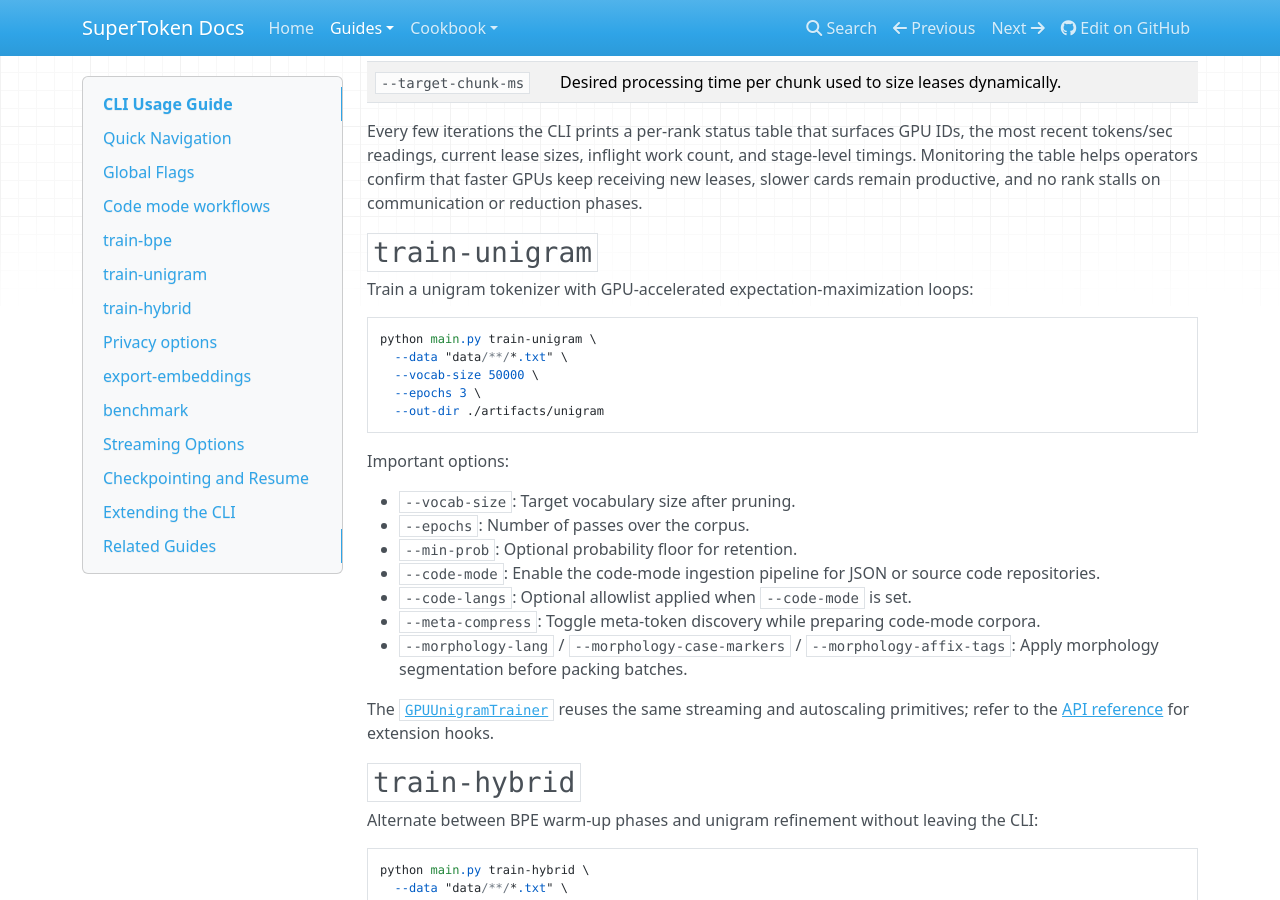
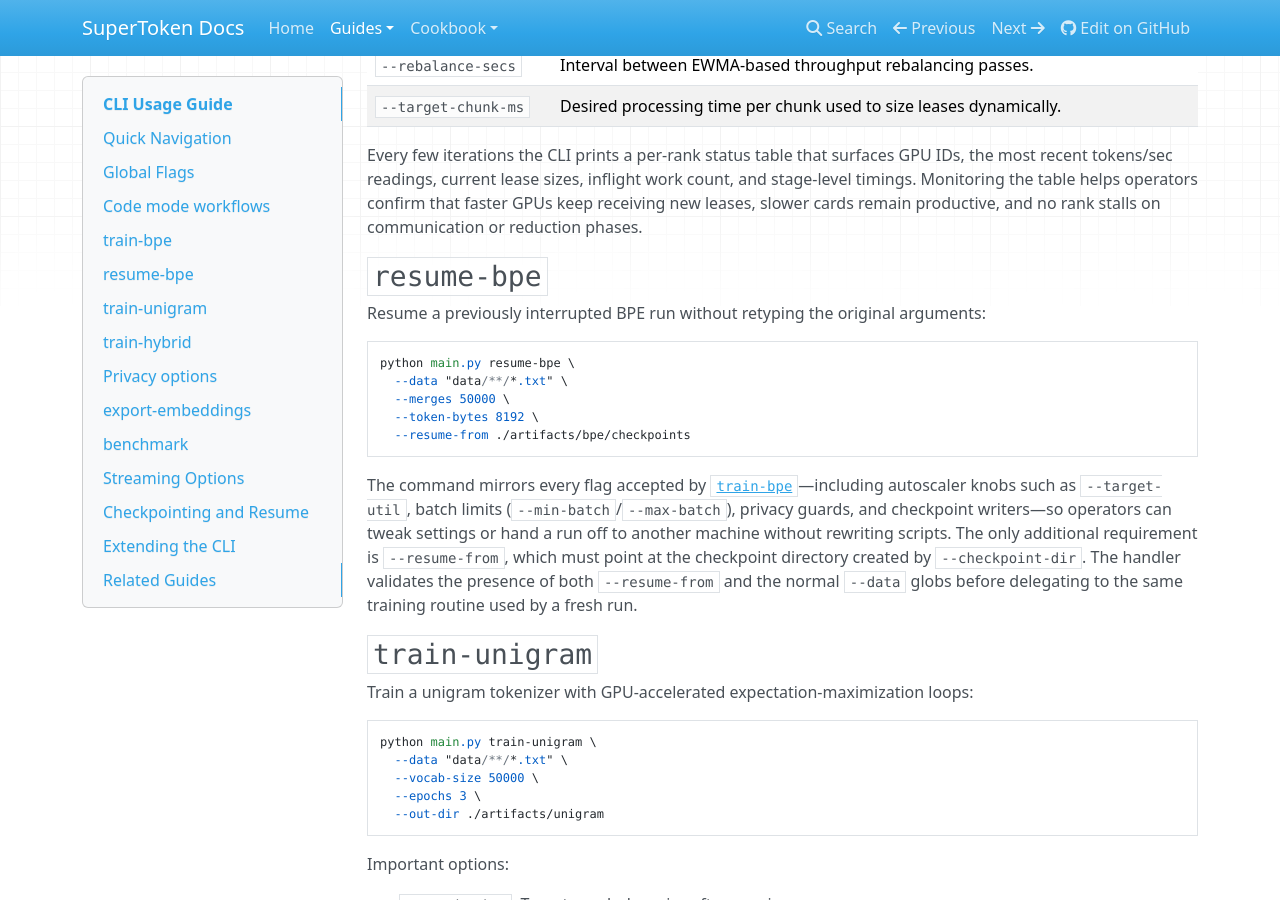
Before and after one commit to hackall360/SuperToken, an MkDocs documentation site: the page built from docs/cli.md, in a window 1280 px wide and 900 px high, scrolled down 2652 px. Built offline with MkDocs 1.6.1, drawn with Linux system fonts in a browser that asks for light colours; nearby versions of some CDN libraries; some of the changed text lies outside the part shown.

Commit message:
Add resume-bpe CLI subcommand

````diff
--- a/docs/cli.md
+++ b/docs/cli.md
@@ -6,6 +6,7 @@ SuperToken ships a single `main.py` entry point that exposes tokenizer training
 - [Global flags](#global-flags)
 - [Code mode workflows](#code-mode-workflows)
 - [`train-bpe`](#train-bpe)
+- [`resume-bpe`](#resume-bpe)
 - [`train-unigram`](#train-unigram)
 - [`train-hybrid`](#train-hybrid)
 - [Privacy options](#privacy-options)
@@ -92,6 +93,20 @@ The additional flags configure the distributed runtime:
 | `--target-chunk-ms` | Desired processing time per chunk used to size leases dynamically. |
 
 Every few iterations the CLI prints a per-rank status table that surfaces GPU IDs, the most recent tokens/sec readings, current lease sizes, inflight work count, and stage-level timings. Monitoring the table helps operators confirm that faster GPUs keep receiving new leases, slower cards remain productive, and no rank stalls on communication or reduction phases.
+
+## `resume-bpe`
+
+Resume a previously interrupted BPE run without retyping the original arguments:
+
+```bash
+python main.py resume-bpe \
+  --data "data/**/*.txt" \
+  --merges 50000 \
+  --token-bytes 8192 \
+  --resume-from ./artifacts/bpe/checkpoints
+```
+
+The command mirrors every flag accepted by [`train-bpe`](#train-bpe)—including autoscaler knobs such as `--target-util`, batch limits (`--min-batch`/`--max-batch`), privacy guards, and checkpoint writers—so operators can tweak settings or hand a run off to another machine without rewriting scripts. The only additional requirement is `--resume-from`, which must point at the checkpoint directory created by `--checkpoint-dir`. The handler validates the presence of both `--resume-from` and the normal `--data` globs before delegating to the same training routine used by a fresh run.
 
 ## `train-unigram`
 Train a unigram tokenizer with GPU-accelerated expectation-maximization loops:
@@ -209,7 +224,7 @@ Both trainers support checkpointing so long-running runs can survive interruptio
 - `--checkpoint-every`: Step interval between snapshots.
 - `--resume-from`: Restore the latest checkpoint from a directory.
 
-When resuming, the CLI rebuilds trainers, reloads autoscaler state, and seeks the dataset streams accordingly. Implementation specifics live in the [API reference](api.md#checkpointing).
+When resuming, the CLI rebuilds trainers, reloads autoscaler state, and seeks the dataset streams accordingly. The dedicated [`resume-bpe`](#resume-bpe) subcommand wires these options into the same handler as `train-bpe`, making it easy to pick up an interrupted job or continue training on a different node. Implementation specifics live in the [API reference](api.md#checkpointing).
 
 ## Extending the CLI
 To add a new command:
````
Also changed, not shown: main.py (+28 -17 lines), 1 other file.
